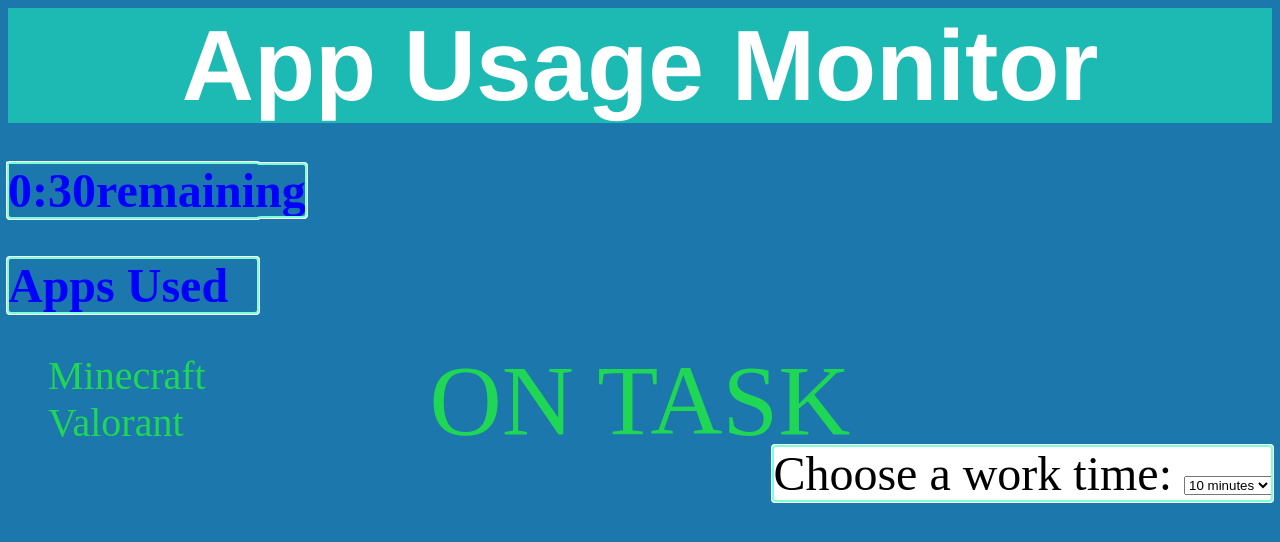
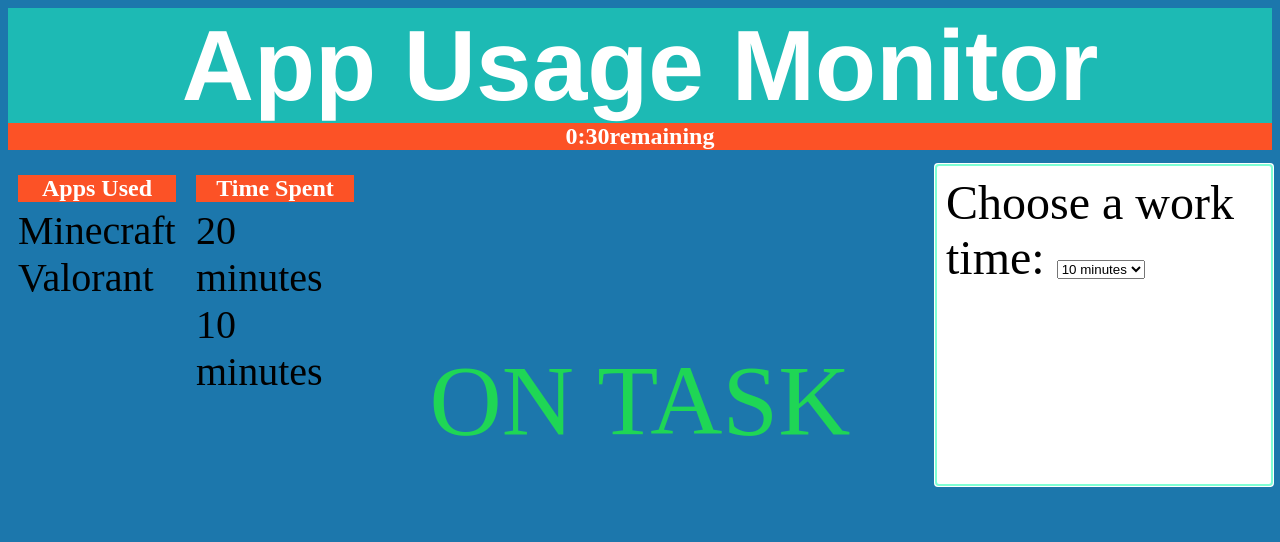
Before and after one commit to Brucewastaken/git-init-2023, an Electron app: page index.html in a window 1280 px wide. Drawn offline with Linux system fonts and the light colour scheme; no server answers.

Commit message:
Update index.html

```diff
--- a/index.html
+++ b/index.html
@@ -23,22 +23,15 @@
       background-color: #1dbab4;
     }
     h2{
-        color: blue;
-        font-size: 48px;
-        outline: auto;
-        outline-color: aquamarine;
-        width: 250px;
-        margin: 10;
+        color: white;
+        background-color: #fc5226;
+        margin: 0;
+        text-align: center;
     }
     body{
         background-color: #1c77ac;
     }
-    #apps{
-        list-style-type: none;
-        color: #1fd655;
-        font-size: 40px;
-        margin: 0;
-    }
+
     #OnTask{
         position: absolute;
         top: 50%; left: 50%;
@@ -50,25 +43,59 @@
     .settings{
         font-size: 48px;
         float: right;
+        width: 25%;
+        padding: 10px;
+        height: 300px;
         background-color: white;
         outline: auto;
         outline-color: aquamarine;
+        margin-top: 15px;
+    }
+    ul{
+        list-style: none;
+        padding: 5px;
+        padding-left: 0;
+        list-style-type: none;
+        font-size: 40px;
         margin: 0;
     }
 
+    .appUsage {
+        float: left;
+        width: 12.5%;
+        padding: 10px;
+        height: 300px;
+        margin-top: 15px;
+    }
+
+    .timeUsage{
+        float: left;
+        width: 12.5%;
+        padding: 10px;
+        height: 300px;
+        margin-top: 15px;
+    }
 </style>
 <body>
   <h1>App Usage Monitor</h1>
 
   <h2 id = "time"></h2>
 
+    <div class = "appUsage">
+        <h2>Apps Used</h2>
+        <ul id = "apps">
+            <li>Minecraft</li>
+            <li>Valorant</li>
+        </ul>
+    </div>
 
-    <h2>Apps Used</h2>
-
-    <ul id = "apps">
-        <li>Minecraft</li>
-        <li>Valorant</li>
-    </ul>
+    <div class = "timeUsage">
+        <h2>Time Spent</h2>
+        <ul id="time spent">
+            <li>20 minutes</li>
+            <li>10 minutes</li>
+        </ul>
+    </div>
 
     <text id="OnTask">ON TASK</text>
 
```
